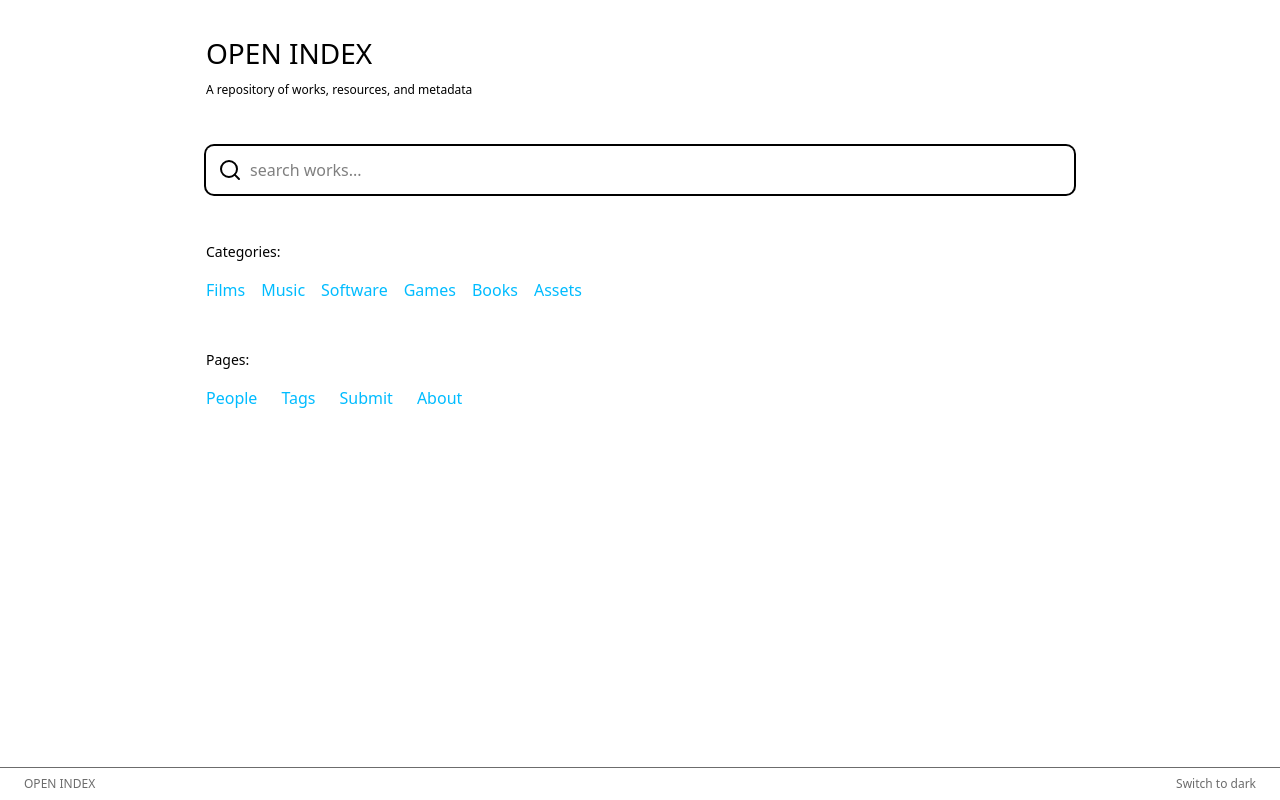
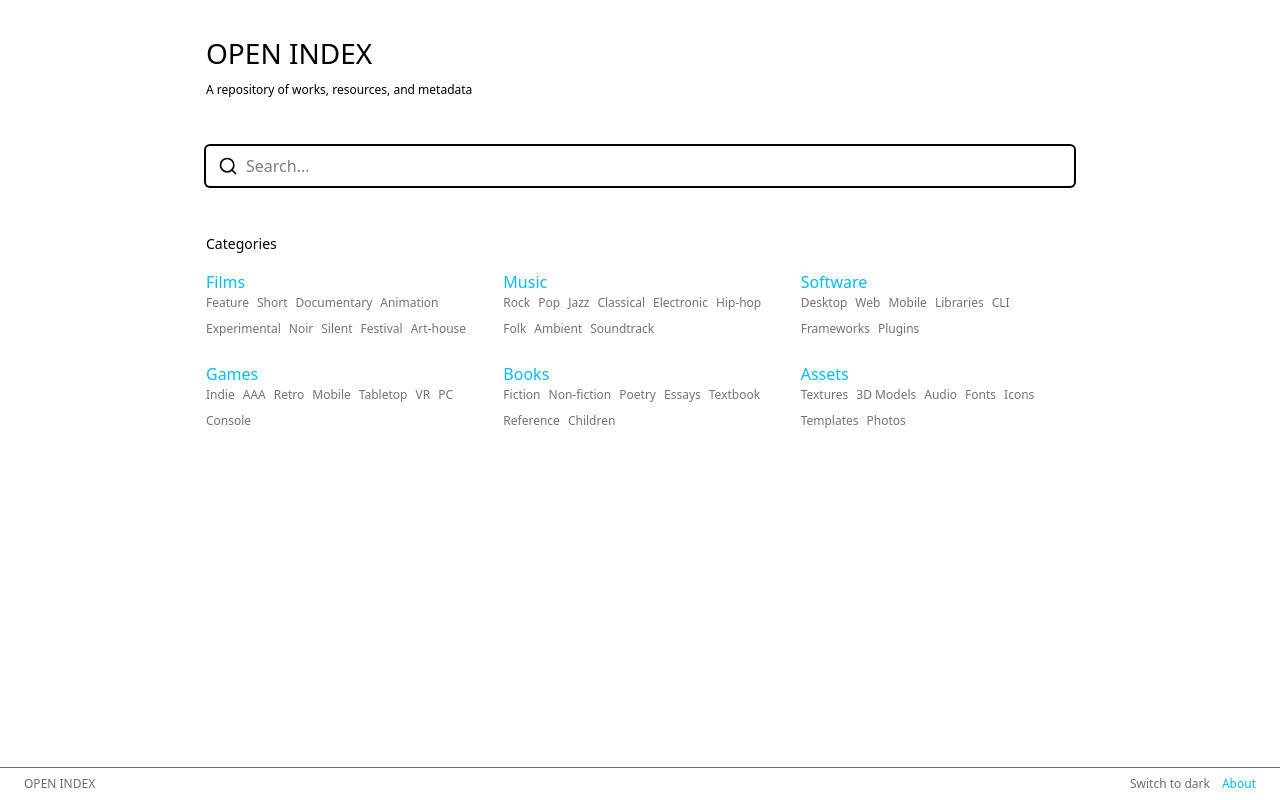
Before and after one commit to probabilityzero/openindex, a Next.js app: page / in a window 1280 px wide. Built offline with nearby package versions, Linux system fonts and the light colour scheme.

Commit message:
categoreis improved

```diff
--- a/app/layout.tsx
+++ b/app/layout.tsx
@@ -2,6 +2,7 @@ import type { Metadata } from 'next'
 import './globals.css'
 import { ThemeProvider } from '../components/theme-provider'
 import ThemeToggle from '../components/theme-toggle'
+import Link from 'next/link'
 
 export const metadata: Metadata = {
   title: 'Catalog',
@@ -23,8 +24,9 @@ export default function RootLayout({
           </main>
           <footer className='site-footer px-6 text-foreground/60 text-xs flex items-center justify-between py-2 gap-4 border-t mt-8'>
             <p>OPEN INDEX</p>
-            <div>
+            <div className='flex items-center justify-between gap-3'>
               <ThemeToggle />
+              <Link href="/about" className="text-sky-400 hover:underline">About</Link>
             </div>
           </footer>
         </ThemeProvider>
--- a/app/page.tsx
+++ b/app/page.tsx
@@ -1,15 +1,8 @@
 import Link from 'next/link'
 import { SearchBox } from '@/components/search-box'
+import categories from '@/data/categories'
 
 export default function Home() {
-  const categories = [
-    { type: 'film', label: 'Films' },
-    { type: 'music', label: 'Music' },
-    { type: 'software', label: 'Software' },
-    { type: 'game', label: 'Games' },
-    { type: 'book', label: 'Books' },
-    { type: 'asset', label: 'Assets' },
-  ]
 
     return (
       <main className="max-w-[900px] mx-auto py-8 px-4">
@@ -23,25 +16,27 @@ export default function Home() {
         </section>
 
         <section className="mb-12">
-        <h2 className="text-sm mb-4 font-normal">Categories:</h2>
-        <div className="flex gap-4 flex-wrap">
+          <h2 className="text-sm mb-4 font-normal">Categories</h2>
+          <div className="grid grid-cols-2 gap-6 sm:grid-cols-3 md:grid-cols-3">
             {categories.map(cat => (
-            <Link key={cat.type} href={`/browse/${cat.type}`} className="text-sky-400 hover:underline">
+              <div key={cat.type} className="space-y-1">
+                <Link href={`/browse/${cat.type}`} className="text-sky-400 font-medium hover:underline">
                   {cat.label}
                 </Link>
+                {cat.sub && (
+                  <div className="text-[12px] text-neutral-500 flex flex-wrap gap-2">
+                    {cat.sub.map(s => (
+                      <Link key={s.id} href={`/browse/${cat.type}/${s.id}`} className="hover:underline">
+                        {s.label}
+                      </Link>
+                    ))}
+                  </div>
+                )}
+              </div>
             ))}
           </div>
         </section>
 
-      <section>
-        <h2 className="text-sm mb-4 font-normal">Pages:</h2>
-        <div className="flex gap-6 flex-wrap">
-          <Link href="/people" className="text-sky-400 hover:underline">People</Link>
-          <Link href="/tags" className="text-sky-400 hover:underline">Tags</Link>
-          <Link href="/submit" className="text-sky-400 hover:underline">Submit</Link>
-          <Link href="/about" className="text-sky-400 hover:underline">About</Link>
-        </div>
-      </section>
       </main>
     )
 }
--- a/components/search-box.tsx
+++ b/components/search-box.tsx
@@ -15,12 +15,11 @@ export function SearchBox() {
   }
 
   return (
-    // keep the ring on the form container (or remove `ring-1` here to disable)
-    <form onSubmit={handleSearch} className="mb-4 ring-1 focus-within:ring-2 rounded-md flex items-center gap-2 px-3 font-sm p-3 w-full">
-      <svg xmlns="http://www.w3.org/2000/svg" width="24" height="24" viewBox="0 0 24 24" fill="none" stroke="currentColor" stroke-width="2" stroke-linecap="round" stroke-linejoin="round"><path d="m21 21-4.34-4.34"/><circle cx="11" cy="11" r="8"/></svg>
+    <form onSubmit={handleSearch} className="mb-4 ring-1 focus-within:ring-2 rounded flex items-center gap-2 px-3 font-sm p-2 w-full">
+      <svg xmlns="http://www.w3.org/2000/svg" width="20" height="20" viewBox="0 0 24 24" fill="none" stroke="currentColor" stroke-width="2" stroke-linecap="round" stroke-linejoin="round"><path d="m21 21-4.34-4.34"/><circle cx="11" cy="11" r="8"/></svg>
       <input
         type="text"
-        placeholder="search works..."
+        placeholder="Search..."
         value={query}
         onChange={e => setQuery(e.target.value)}
         autoFocus
--- /dev/null
+++ b/data/categories.ts
@@ -0,0 +1,93 @@
+export type Category = {
+  type: string
+  label: string
+  sub?: { id: string; label: string }[]
+}
+
+export const categories: Category[] = [
+  {
+    type: 'film',
+    label: 'Films',
+    sub: [
+      { id: 'feature', label: 'Feature' },
+      { id: 'short', label: 'Short' },
+      { id: 'documentary', label: 'Documentary' },
+      { id: 'animation', label: 'Animation' },
+      { id: 'experimental', label: 'Experimental' },
+      { id: 'noir', label: 'Noir' },
+      { id: 'silent', label: 'Silent' },
+      { id: 'festival', label: 'Festival' },
+      { id: 'arthouse', label: 'Art-house' },
+    ],
+  },
+  {
+    type: 'music',
+    label: 'Music',
+    sub: [
+      { id: 'rock', label: 'Rock' },
+      { id: 'pop', label: 'Pop' },
+      { id: 'jazz', label: 'Jazz' },
+      { id: 'classical', label: 'Classical' },
+      { id: 'electronic', label: 'Electronic' },
+      { id: 'hiphop', label: 'Hip-hop' },
+      { id: 'folk', label: 'Folk' },
+      { id: 'ambient', label: 'Ambient' },
+      { id: 'soundtrack', label: 'Soundtrack' },
+    ],
+  },
+  {
+    type: 'software',
+    label: 'Software',
+    sub: [
+      { id: 'desktop', label: 'Desktop' },
+      { id: 'web', label: 'Web' },
+      { id: 'mobile', label: 'Mobile' },
+      { id: 'libraries', label: 'Libraries' },
+      { id: 'cli', label: 'CLI' },
+      { id: 'frameworks', label: 'Frameworks' },
+      { id: 'plugins', label: 'Plugins' },
+    ],
+  },
+  {
+    type: 'game',
+    label: 'Games',
+    sub: [
+      { id: 'indie', label: 'Indie' },
+      { id: 'aaa', label: 'AAA' },
+      { id: 'retro', label: 'Retro' },
+      { id: 'mobile', label: 'Mobile' },
+      { id: 'tabletop', label: 'Tabletop' },
+      { id: 'vr', label: 'VR' },
+      { id: 'pc', label: 'PC' },
+      { id: 'console', label: 'Console' },
+    ],
+  },
+  {
+    type: 'book',
+    label: 'Books',
+    sub: [
+      { id: 'fiction', label: 'Fiction' },
+      { id: 'nonfiction', label: 'Non-fiction' },
+      { id: 'poetry', label: 'Poetry' },
+      { id: 'essays', label: 'Essays' },
+      { id: 'textbook', label: 'Textbook' },
+      { id: 'reference', label: 'Reference' },
+      { id: 'children', label: 'Children' },
+    ],
+  },
+  {
+    type: 'asset',
+    label: 'Assets',
+    sub: [
+      { id: 'textures', label: 'Textures' },
+      { id: 'models', label: '3D Models' },
+      { id: 'audio', label: 'Audio' },
+      { id: 'fonts', label: 'Fonts' },
+      { id: 'icons', label: 'Icons' },
+      { id: 'templates', label: 'Templates' },
+      { id: 'photos', label: 'Photos' },
+    ],
+  },
+]
+
+export default categories
```
Also changed, not shown: app/people/[id]/page.tsx (renamed from app/person/[id]/page.tsx), app/tags/[id]/page.tsx (renamed from app/tag/[id]/page.tsx). Lines whose indentation alone changed are shown as unchanged.
